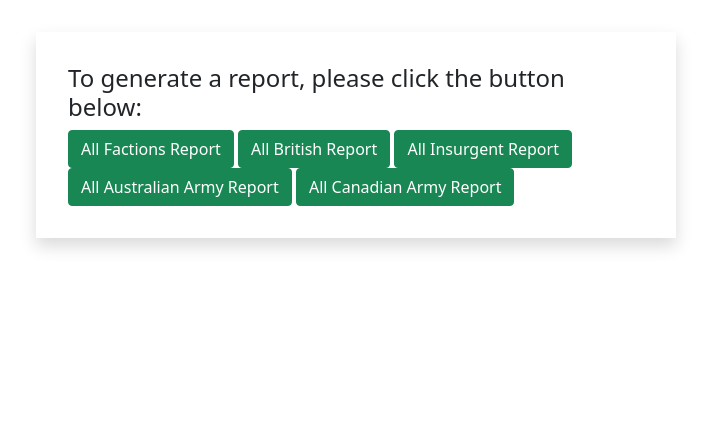
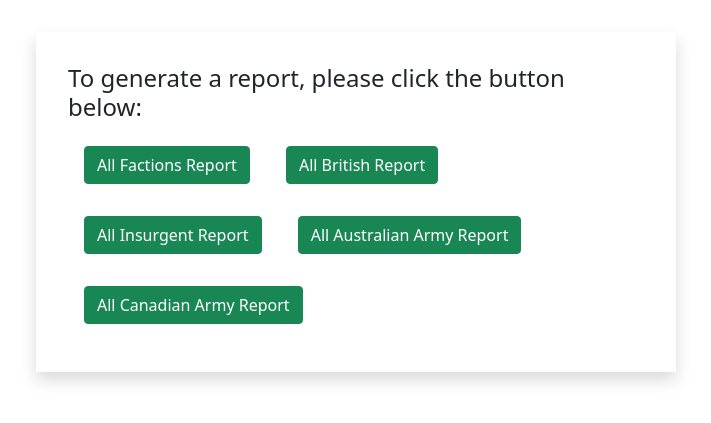
Before and after one commit to MatD1/Data.SquadKitResearch, a Django app: page /generate in a window 1280 px wide. Shown: the top 423 px of the page, without its empty margins (284-995 px from the left). Run offline with Django 4.2, Linux system fonts and the light colour scheme.

Commit message:
html spacing fix

```diff
--- a/myapi/templates/index.html
+++ b/myapi/templates/index.html
@@ -9,11 +9,11 @@
     <div class="container shadow"
          style="max-width: 640px; margin: auto; margin-top: 2em; padding: 2em">
         <h4>To generate a report, please click the button below:</h4>
-        <a class="btn btn-success" href="/report">All Factions Report</a>
-        <a class="btn btn-success" href="/british-report">All British Report</a>
-        <a class="btn btn-success" href="/insurgent-report">All Insurgent Report</a>
-        <a class="btn btn-success" href="/australian-report">All Australian Army Report</a>
-        <a class="btn btn-success" href="/canadian-report">All Canadian Army Report</a>
+        <a class="btn btn-success m-3" href="/report">All Factions Report</a>
+        <a class="btn btn-success m-3" href="/british-report">All British Report</a>
+        <a class="btn btn-success m-3" href="/insurgent-report">All Insurgent Report</a>
+        <a class="btn btn-success m-3" href="/australian-report">All Australian Army Report</a>
+        <a class="btn btn-success m-3" href="/canadian-report">All Canadian Army Report</a>
     </div>
 </body>
 </html>
--- a/myapi/views.py
+++ b/myapi/views.py
@@ -193,7 +193,7 @@ def report(request):
     pdf = FPDF('P', 'mm', 'A4')
     pdf.add_page()
     pdf.set_font('helvetica', 'B', 16)
-    pdf.cell(40, 10, 'SquadKitResearch Automatically Generated PDF Files',0,1)
+    pdf.cell(40, 10, 'SquadKitResearch Automatically Generated PDF Reports',0,1)
     pdf.cell(40, 10, 'INSIDE USE ONLY',0,1)
     pdf.cell(40, 10, '',0,1)
     pdf.set_font('helvetica', '', 12)
@@ -237,7 +237,7 @@ def allReport(request):
     pdf = FPDF('P', 'mm', 'A4')
     pdf.add_page()
     pdf.set_font('helvetica', 'B', 16)
-    pdf.cell(40, 10, 'SquadKitResearch Automatically Generated PDF Files',0,1)
+    pdf.cell(40, 10, 'SquadKitResearch Automatically Generated PDF Reports',0,1)
     pdf.cell(40, 10, 'INSIDE USE ONLY',0,1)
     pdf.cell(40, 10, 'All Faction Roles',0,1)
     pdf.cell(40, 10, '',0,1)
@@ -457,7 +457,7 @@ def britishReport(request):
     pdf = FPDF('P', 'mm', 'A4')
     pdf.add_page()
     pdf.set_font('helvetica', 'B', 16)
-    pdf.cell(40, 10, 'SquadKitResearch Automatically Generated PDF Files',0,1)
+    pdf.cell(40, 10, 'SquadKitResearch Automatically Generated PDF Reports',0,1)
     pdf.cell(40, 10, 'INSIDE USE ONLY',0,1)
     pdf.cell(40, 10, 'All British Roles',0,1)
     pdf.cell(40, 10, '',0,1)
@@ -492,7 +492,7 @@ def insurgentReport(request):
     pdf = FPDF('P', 'mm', 'A4')
     pdf.add_page()
     pdf.set_font('helvetica', 'B', 16)
-    pdf.cell(40, 10, 'SquadKitResearch Automatically Generated PDF Files',0,1)
+    pdf.cell(40, 10, 'SquadKitResearch Automatically Generated PDF Reports',0,1)
     pdf.cell(40, 10, 'INSIDE USE ONLY',0,1)
     pdf.cell(40, 10, 'All Insurgent Roles',0,1)
     pdf.cell(40, 10, '',0,1)
@@ -530,7 +530,7 @@ def australianReport(request):
     pdf = FPDF('P', 'mm', 'A4')
     pdf.add_page()
     pdf.set_font('helvetica', 'B', 16)
-    pdf.cell(40, 10, 'SquadKitResearch Automatically Generated PDF Files',0,1)
+    pdf.cell(40, 10, 'SquadKitResearch Automatically Generated PDF Reports',0,1)
     pdf.cell(40, 10, 'INSIDE USE ONLY',0,1)
     pdf.cell(40, 10, 'All Australian Roles',0,1)
     pdf.cell(40, 10, '',0,1)
@@ -565,7 +565,7 @@ def canadianReport(request):
     pdf = FPDF('P', 'mm', 'A4')
     pdf.add_page()
     pdf.set_font('helvetica', 'B', 16)
-    pdf.cell(40, 10, 'SquadKitResearch Automatically Generated PDF Files',0,1)
+    pdf.cell(40, 10, 'SquadKitResearch Automatically Generated PDF Reports',0,1)
     pdf.cell(40, 10, 'INSIDE USE ONLY',0,1)
     pdf.cell(40, 10, 'All Canadian Roles',0,1)
     pdf.cell(40, 10, '',0,1)
```
